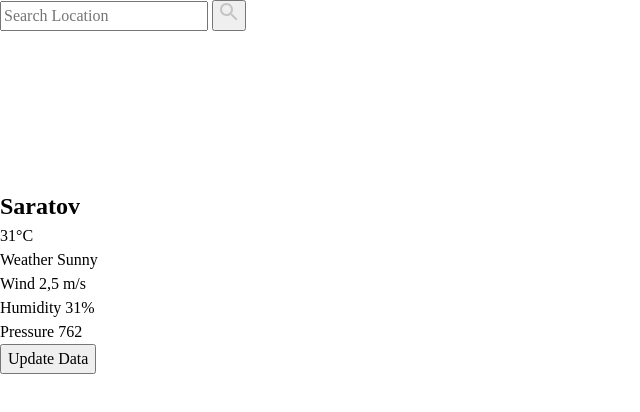
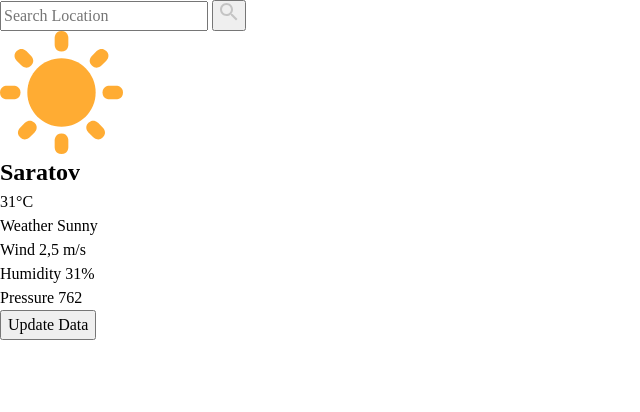
Before and after one commit to rtgadzhiev/yeaweather, a plain HTML site: page index.html in a window 1280 px wide. Shown: the whole page, without its empty margins (0-640 px from the left). Drawn offline with Linux system fonts and the light colour scheme.

Commit message:
fix: change svg to img tag

```diff
--- a/index.html
+++ b/index.html
@@ -18,9 +18,11 @@
         </button>
       </form>
       <div class="weather__city weather-card">
-        <svg class="weather-card__image">
-          <use href="./assets/images/sprite.svg#"></use>
-        </svg>
+        <img
+          class="weather-card__image"
+          src="./assets/images/image-sunny.svg"
+          alt=""
+        />
         <h2 class="weather-card__title">Saratov</h2>
         <span class="weather-card__temperature">31°C</span>
         <ul class="weather-card__list info-card">
```
Also changed, not shown: assets/images/image-sunny.svg (added).
